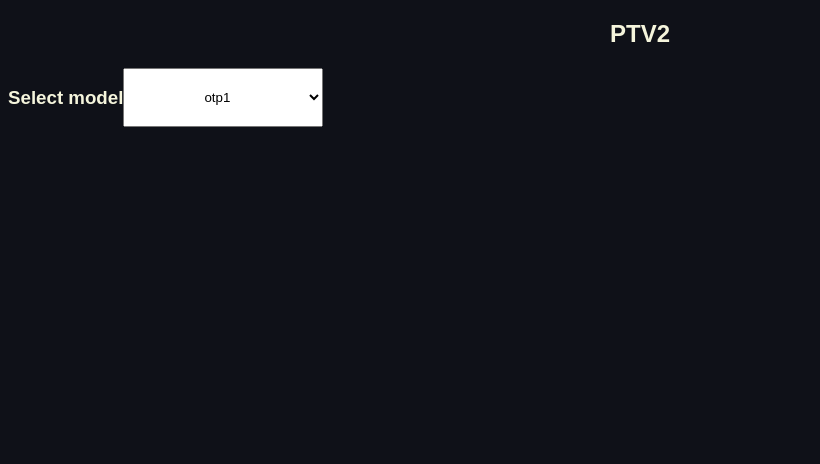
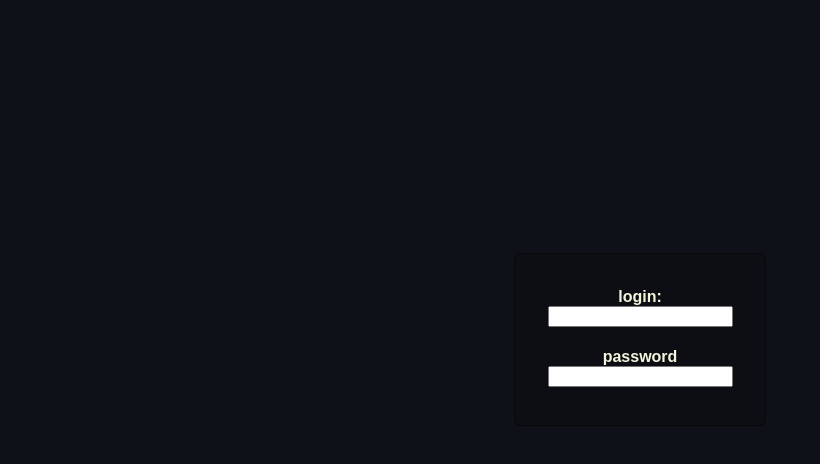
Before and after one commit to MichaelVoevudskiy/PTV, a plain HTML site: page index.htm in a window 1280 px wide. Shown: the whole page, without its empty margins (0-820 px from the left). Drawn offline with Linux system fonts and the light colour scheme.

Commit message:
Создал форму на главной странице

```diff
--- a/CSS/main.css
+++ b/CSS/main.css
@@ -2,22 +2,21 @@ body{
     background-color: rgb(15, 17, 24);
     color: beige;
     font-family: Arial, Helvetica, sans-serif;
-
-
-}
-h2{
-    text-align: center;
-
-}
-h3{
-    text-align: center;
-}
-select{
-    width: 200px;
-    text-align: center;
 }
 
-.selmod{
-    display: flex;
+div{
+    background-color: rgb(12, 14, 19);
+    border: solid 1px  rgb(8, 8, 8);
+    border-radius: 5px;
+    max-width: 250px;
+    margin-left: auto;
+    margin-right: auto;
     text-align: center;
+    margin-top: 20%;
+    padding-top: 1%;
+    padding-bottom: 3%;
 }
+
+h4{
+    margin-bottom: auto;
+}
--- a/index.htm
+++ b/index.htm
@@ -1,24 +1,18 @@
 <!DOCTYPE html>
-
+<!-- <html lang="en"> -->
 <head>
     <meta charset="UTF-8">
+    <meta http-equiv="X-UA-Compatible" content="IE=edge">
+    <meta name="viewport" content="width=device-width, initial-scale=1.0">
     <title>Document</title>
-    <link rel="stylesheet" type="text/css" href="CSS/main.css">
+    <link rel="stylesheet" type="text/css" href="./CSS/main.css">
 </head>
 <body>
-    <div><h2>PTV2</h2></div>
-<contener>
-    <div class="selmod">
-        <div><h3>Select model</h3></div>
-            <select id="selectmodel">
-                <option value="1">otp1</option>
-                <option value="2">otp2</option>
-                <option value="3">otp3</option>
-                <option value="4">otp4</option>
-        </select>
-
+    <div>
+        <h4> login: </h4>
+        <input id="login">
+        <h4> password </h4>
+        <input id="password:">
     </div>
-</contener>
 </body>
-<script src="JS/main.js"></script>
 </html>
```
